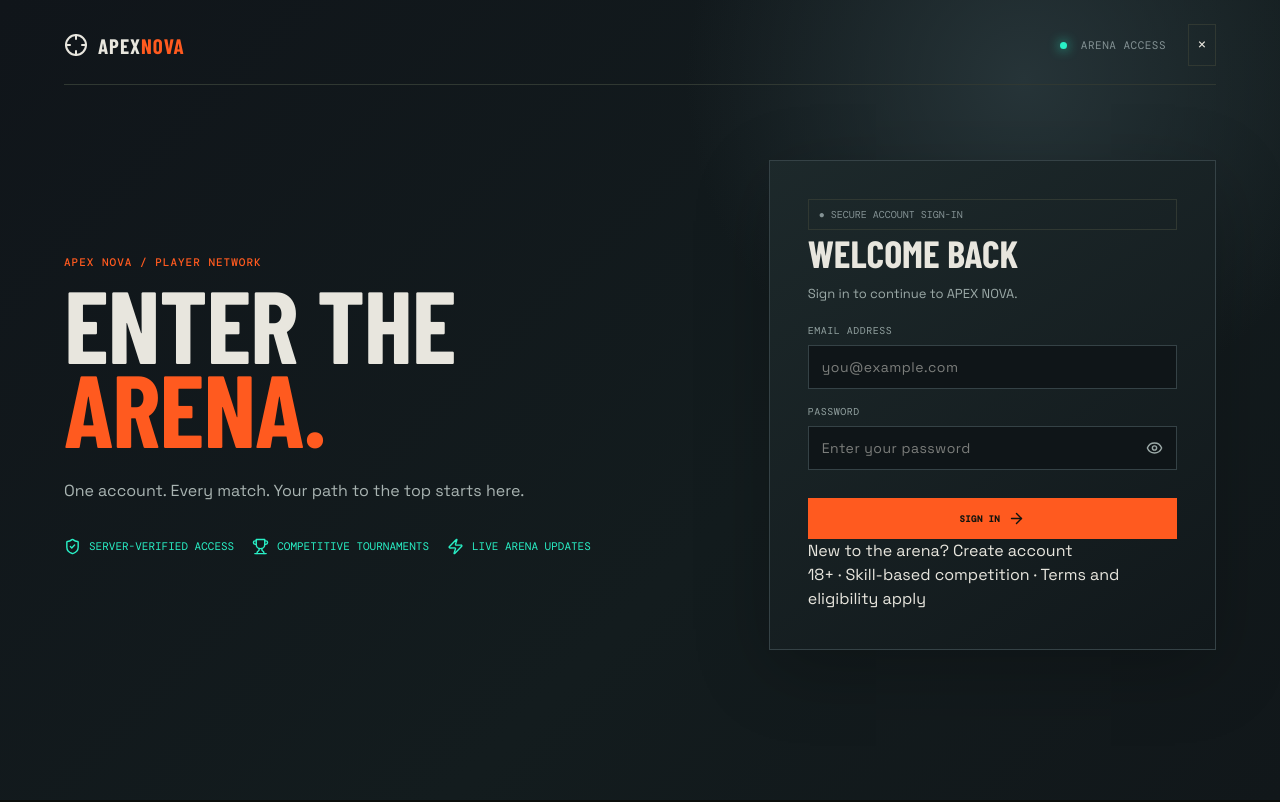
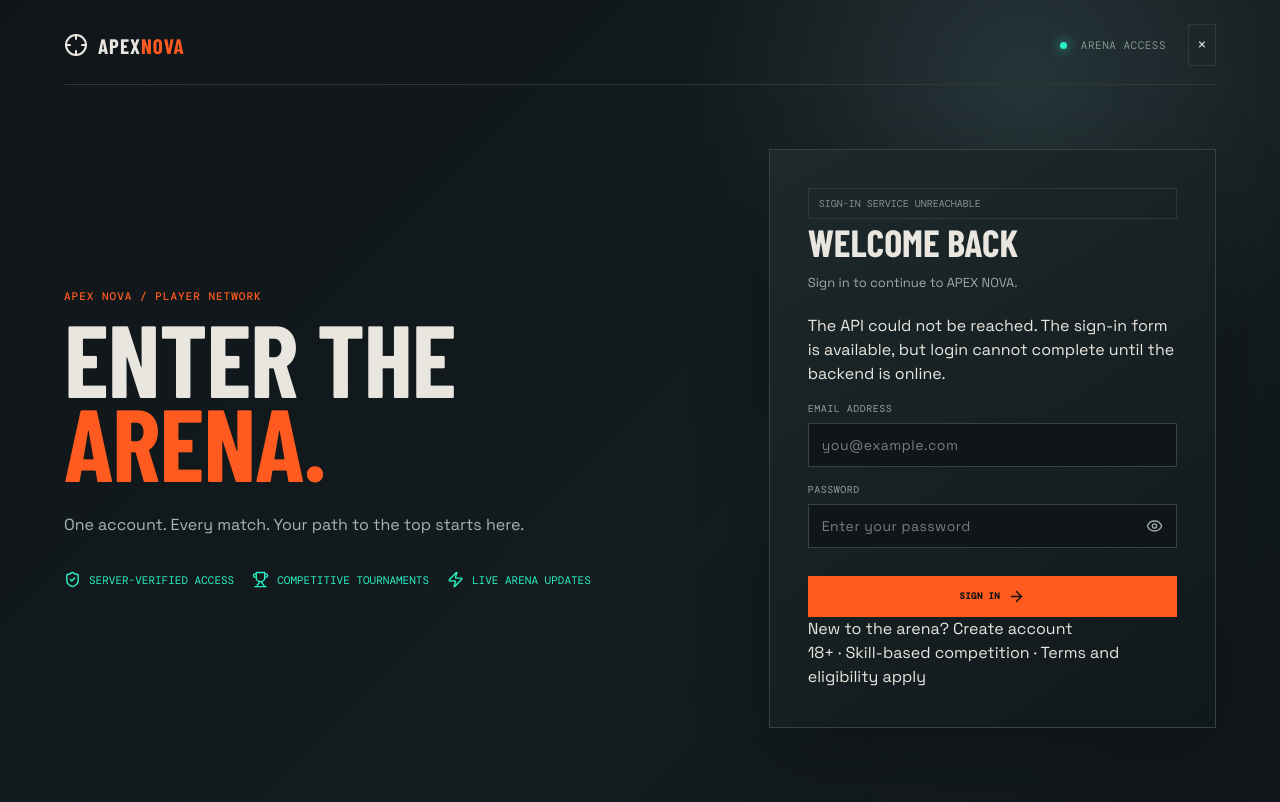
Before and after one commit to rajtivari/ApexNova, a Next.js app in the folder apps/web/: page /ApexNova/login in a window 1280 px wide. Built offline with nearby package versions, Linux system fonts and the light colour scheme; no server answers; a web font is replaced by a local one.

Commit message:
Fix GitHub Pages login redirects and show API status

```diff
--- a/apps/web/app/login/page.jsx
+++ b/apps/web/app/login/page.jsx
@@ -1,6 +1,6 @@
 'use client';
 
-import { useState } from 'react';
+import { useEffect, useState } from 'react';
 import { useRouter } from 'next/navigation';
 import { ArrowRight, Crosshair, Eye, EyeOff, ShieldCheck, Trophy, Zap } from 'lucide-react';
 
@@ -14,6 +14,19 @@ export default function LoginPage() {
   const [showPassword, setShowPassword] = useState(false);
   const [error, setError] = useState('');
   const [busy, setBusy] = useState(false);
+  const [serviceState, setServiceState] = useState('checking');
+  const [notice, setNotice] = useState('');
+
+  useEffect(() => {
+    const params = new URLSearchParams(window.location.search);
+    if (params.get('registered') === '1') setNotice('Account created successfully. Sign in with your new email and password.');
+    let active = true;
+    fetch(`${API_BASE_URL}/api/health`, { headers: { Accept: 'application/json' } })
+      .then((response) => response.ok ? response.json() : Promise.reject(new Error('Service unavailable')))
+      .then((data) => { if (active) setServiceState(data.status === 'ok' ? 'online' : 'degraded'); })
+      .catch(() => { if (active) setServiceState('offline'); });
+    return () => { active = false; };
+  }, []);
 
   async function submit(event) {
     event.preventDefault();
@@ -43,7 +56,8 @@ export default function LoginPage() {
         signedInAt: new Date().toISOString(),
       };
       window.localStorage.setItem(SESSION_KEY, JSON.stringify(session));
-      router.replace(session.role === 'SUPER_ADMIN' ? '/admin' : '/player');
+      // Use the full GitHub Pages base path explicitly so static hosting cannot drop it.
+      window.location.assign(session.role === 'SUPER_ADMIN' ? '/ApexNova/admin/' : '/ApexNova/player/');
     } catch (err) {
       setError(err instanceof TypeError
         ? 'Cannot reach the sign-in service. Check your connection or try again later.'
@@ -56,7 +70,7 @@ export default function LoginPage() {
   return (
     <main className="shell authShell">
       <header className="topbar">
-        <button type="button" className="brand" onClick={() => router.push('/')} aria-label="APEX NOVA home">
+        <button type="button" className="brand" onClick={() => window.location.assign('/ApexNova/')} aria-label="APEX NOVA home">
           <Crosshair size={24} /><span>APEX<span className="ember">NOVA</span></span>
         </button>
         <span className="status"><i className="pulse" /> ARENA ACCESS</span>
@@ -76,9 +90,11 @@ export default function LoginPage() {
         </div>
 
         <section className="authCard">
-          <div className="authStatus">● SECURE ACCOUNT SIGN-IN</div>
+          <div className="authStatus"><span className={'authServiceDot ' + serviceState} /> {serviceState === 'checking' ? 'CHECKING SIGN-IN SERVICE…' : serviceState === 'online' ? 'SIGN-IN SERVICE ONLINE' : serviceState === 'degraded' ? 'SIGN-IN SERVICE DEGRADED' : 'SIGN-IN SERVICE UNREACHABLE'}</div>
           <h2>WELCOME BACK</h2>
           <p className="formHint">Sign in to continue to APEX NOVA.</p>
+          {notice && <div className="authSuccess" role="status">{notice}</div>}
+          {serviceState === 'offline' && <div className="authError" role="status">The API could not be reached. The sign-in form is available, but login cannot complete until the backend is online.</div>}
 
           <form onSubmit={submit}>
             <label>EMAIL ADDRESS
@@ -99,7 +115,7 @@ export default function LoginPage() {
             </button>
           </form>
 
-          <p className="authFooter">New to the arena? <button type="button" onClick={() => router.push('/register')}>Create account</button></p>
+          <p className="authFooter">New to the arena? <button type="button" onClick={() => window.location.assign('/ApexNova/register/')}>Create account</button></p>
           <p className="authLegal">18+ · Skill-based competition · Terms and eligibility apply</p>
         </section>
       </section>
```
